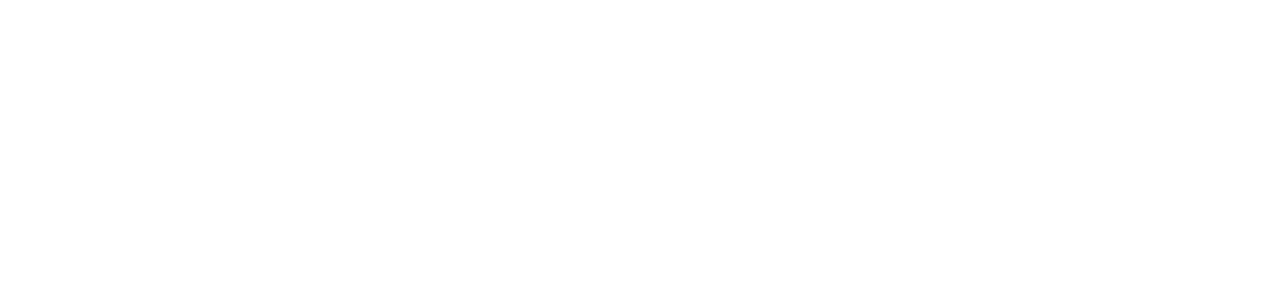
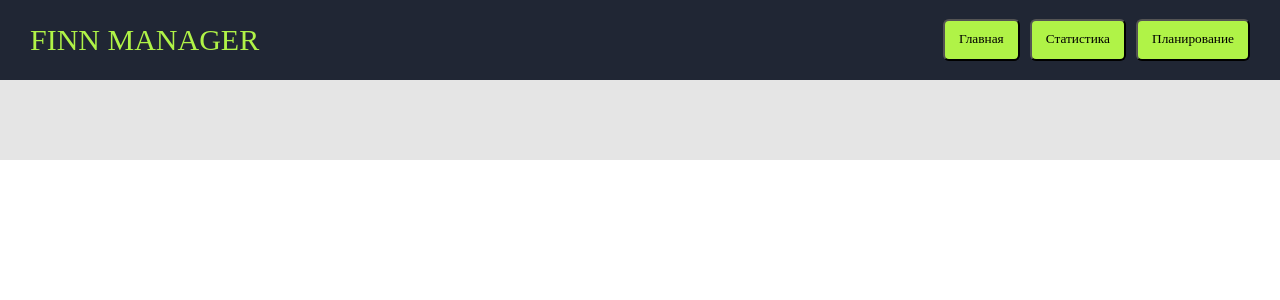
Before and after one commit to sergey87chuvasov/react-project12, a React (Create React App) app: page / in a window 1280 px wide. Shown: the top 300 px of the page. Built offline with nearby package versions, Linux system fonts and the light colour scheme.

Commit message:
added styled components in project

```diff
--- a/package.json
+++ b/package.json
@@ -9,6 +9,7 @@
     "react": "^18.2.0",
     "react-dom": "^18.2.0",
     "react-scripts": "5.0.1",
+    "styled-components": "^6.0.7",
     "web-vitals": "^2.1.4"
   },
   "scripts": {
--- a/public/index.html
+++ b/public/index.html
@@ -10,34 +10,23 @@
       content="Web site created using create-react-app"
     />
     <link rel="apple-touch-icon" href="%PUBLIC_URL%/logo192.png" />
-    <!--
-      manifest.json provides metadata used when your web app is installed on a
-      user's mobile device or desktop. See https://developers.google.com/web/fundamentals/web-app-manifest/
-    -->
     <link rel="manifest" href="%PUBLIC_URL%/manifest.json" />
-    <!--
-      Notice the use of %PUBLIC_URL% in the tags above.
-      It will be replaced with the URL of the `public` folder during the build.
-      Only files inside the `public` folder can be referenced from the HTML.
 
-      Unlike "/favicon.ico" or "favicon.ico", "%PUBLIC_URL%/favicon.ico" will
-      work correctly both with client-side routing and a non-root public URL.
-      Learn how to configure a non-root public URL by running `npm run build`.
-    -->
     <title>React App</title>
+
+    <style>
+      * {
+        margin: 0;
+        padding: 0;
+        box-sizing: border-box;
+        transition: all 300ms;
+        font-family: 'Times New Roman', Times, serif;
+      }
+    </style>
+
   </head>
   <body>
     <noscript>You need to enable JavaScript to run this app.</noscript>
     <div id="root"></div>
-    <!--
-      This HTML file is a template.
-      If you open it directly in the browser, you will see an empty page.
-
-      You can add webfonts, meta tags, or analytics to this file.
-      The build step will place the bundled scripts into the <body> tag.
-
-      To begin the development, run `npm start` or `yarn start`.
-      To create a production bundle, use `npm run build` or `yarn build`.
-    -->
   </body>
 </html>
--- a/src/App.js
+++ b/src/App.js
@@ -1,5 +1,12 @@
+import React from 'react';
+import Main from './components/pages/Main';
+
 function App() {
-  return <div className='App'></div>;
+  return (
+    <React.Fragment>
+      <Main />
+    </React.Fragment>
+  );
 }
 
 export default App;
--- a/src/components/pages/Main.jsx
+++ b/src/components/pages/Main.jsx
@@ -1,7 +1,14 @@
 import React from 'react';
+import Header from '../views/global/Header';
+import Footer from '../views/global/Footer';
 
 const Main = () => {
-  <React.Fragment></React.Fragment>;
+  return (
+    <React.Fragment>
+      <Header></Header>
+      <Footer></Footer>
+    </React.Fragment>
+  );
 };
 
 export default Main;
--- a/src/components/views/global/Footer.jsx
+++ b/src/components/views/global/Footer.jsx
@@ -1,7 +1,14 @@
 import React from 'react';
+import css from '../../../styles/styles';
+
+const { FooterContainer } = css;
 
 const Footer = () => {
-  <React.Fragment></React.Fragment>;
+  return (
+    <React.Fragment>
+      <FooterContainer></FooterContainer>
+    </React.Fragment>
+  );
 };
 
 export default Footer;
--- a/src/components/views/global/Header.jsx
+++ b/src/components/views/global/Header.jsx
@@ -1,7 +1,31 @@
 import React from 'react';
+import css from '../../../styles/styles';
+
+const { HeaderContainer, HeaderCSS } = css;
+
+const buttonsCss = {
+  display: 'block',
+  padding: '10px 14px 12px',
+  borderRadius: '6px',
+  backgroundColor: '#B0F347',
+  cursor: 'pointer',
+  marginLeft: '10px',
+  outline: 'none',
+};
 
 const Header = () => {
-  <React.Fragment></React.Fragment>;
+  return (
+    <React.Fragment>
+      <HeaderContainer>
+        <HeaderCSS.Logo>FINN MANAGER</HeaderCSS.Logo>
+        <HeaderCSS.MenuContainer>
+          <button style={buttonsCss}>Главная</button>
+          <button style={buttonsCss}>Статистика</button>
+          <button style={buttonsCss}>Планирование</button>
+        </HeaderCSS.MenuContainer>
+      </HeaderContainer>
+    </React.Fragment>
+  );
 };
 
 export default Header;
--- a/src/styles/styles.js
+++ b/src/styles/styles.js
@@ -0,0 +1,40 @@
+import styled from 'styled-components';
+
+const css = {
+  HeaderContainer: styled.header`
+    display: flex;
+    flex-direction: row;
+    align-items: center;
+    justify-content: space-between;
+    position: relative;
+    width: 100%;
+    height: 80px;
+    background-color: #202634;
+    padding: 0px 30px;
+  `,
+  FooterContainer: styled.footer`
+    display: flex;
+    flex-direction: row;
+    align-items: center;
+    justify-content: space-between;
+    position: relative;
+    width: 100%;
+    height: 80px;
+    background-color: #e5e5e5;
+  `,
+  HeaderCSS: {
+    Logo: styled.div`
+      font-size: 30px;
+      color: #b0f347;
+    `,
+    MenuContainer: styled.div`
+      display: flex;
+      flex-direction: row;
+      align-items: center;
+      justify-content: flex-start;
+      position: relative;
+    `,
+  },
+};
+
+export default css;
```
Also changed, not shown: 1 other file (tests, documents, lock files or other folders).
